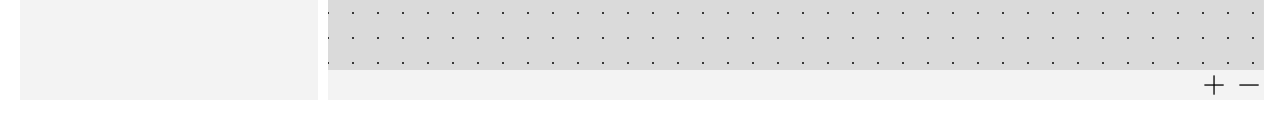
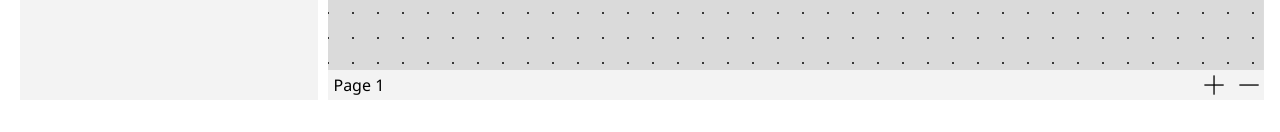
Before and after one commit to shipverty571/Programming, a React (Create React App) app in the folder src/circuitapp_react/: page / in a window 1280 px wide. Shown: the part 665-797 px from the top of the page. Built offline with nearby package versions, Linux system fonts and the light colour scheme.

Commit message:
feature(App.js, index.js): При загрузке приложения создается страница

```diff
--- a/src/circuitapp_react/src/App.js
+++ b/src/circuitapp_react/src/App.js
@@ -122,12 +122,14 @@ class App extends Component {
 
     onAddPage() {
         let id = crypto.randomUUID();
-        let page = <PageButton id={id} name="test" />
+        let page = <PageButton id={id} name="Page 1" />
         this.setState(previousState => ({ pages : [...previousState.pages, page] }), ()=>{console.log(this.state.pages)})
     }
 
     componentDidMount() {
-
+        if (this.state.pages.length === 0) {
+            this.onAddPage();
+        }
     }
 
     render() {
--- a/src/circuitapp_react/src/index.js
+++ b/src/circuitapp_react/src/index.js
@@ -6,9 +6,10 @@ import reportWebVitals from './reportWebVitals';
 
 const root = ReactDOM.createRoot(document.getElementById('root'));
 root.render(
-  <React.StrictMode>
+  /*<React.StrictMode>
     <App />
-  </React.StrictMode>
+  </React.StrictMode>*/
+    <App />
 );
 
 reportWebVitals();
```
